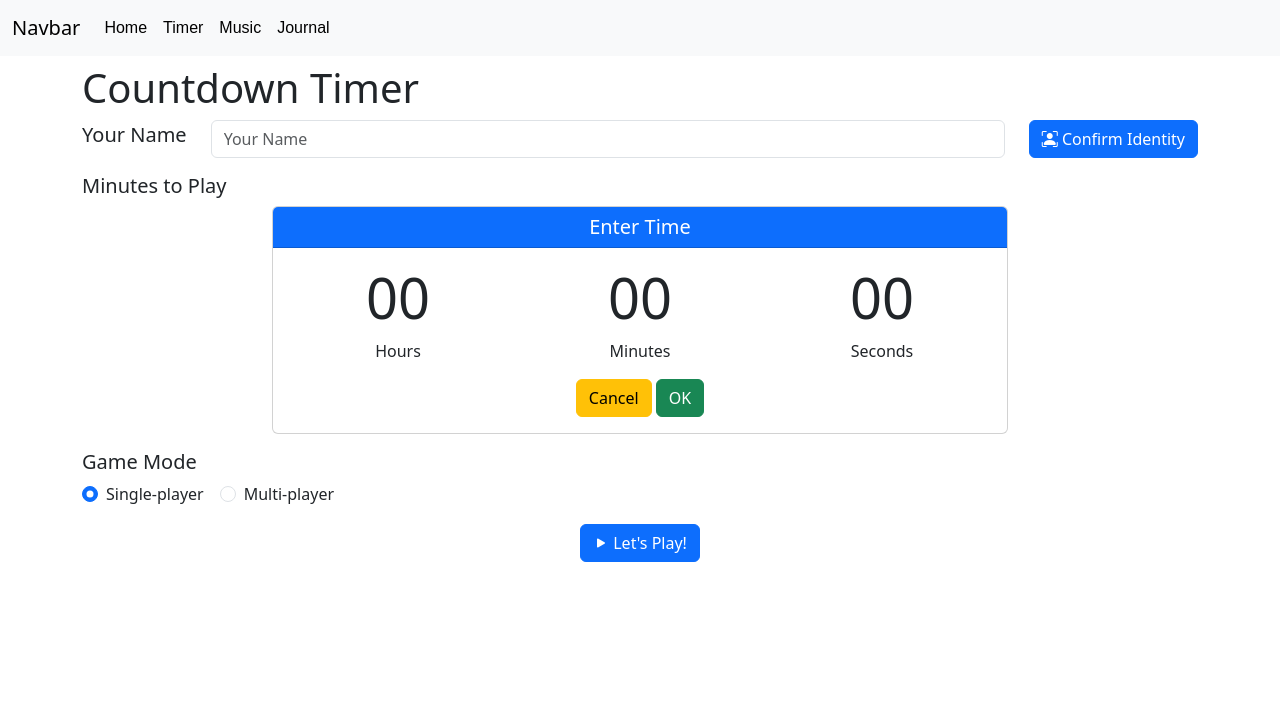
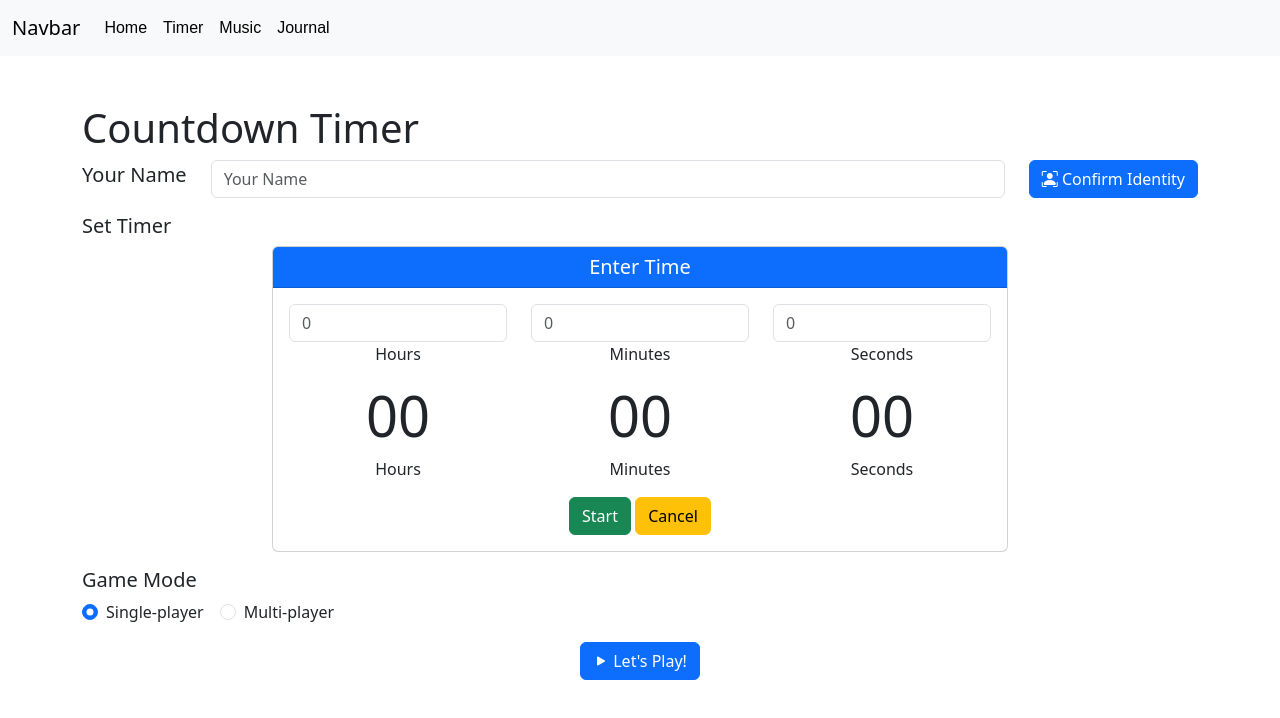
Before and after one commit to laithdarras/Cosmic-Pioneers, a React (Create React App) app in the folder app/: page /timer in a window 1280 px wide. Shown: the top 718 px of the page. Built offline with nearby package versions, Linux system fonts and the light colour scheme.

Commit message:
Functioning timer added

```diff
--- a/app/src/pages/Timer.jsx
+++ b/app/src/pages/Timer.jsx
@@ -1,50 +1,152 @@
+import React, { useState, useEffect } from "react";
+
 export default function Timer() {
+  const [hours, setHours] = useState(0);
+  const [minutes, setMinutes] = useState(0);
+  const [seconds, setSeconds] = useState(0);
+  const [totalSeconds, setTotalSeconds] = useState(0);
+  const [isRunning, setIsRunning] = useState(false);
+
+  useEffect(() => {
+    let timerInterval;
+    if (isRunning && totalSeconds > 0) {
+      timerInterval = setInterval(() => {
+        setTotalSeconds((prevSeconds) => prevSeconds - 1);
+      }, 1000);
+    } else if (totalSeconds === 0 && isRunning) {
+      alert("Time's up!");
+      setIsRunning(false);
+    }
+
+    return () => clearInterval(timerInterval);
+  }, [isRunning, totalSeconds]);
+
+  useEffect(() => {
+    const displayHours = Math.floor(totalSeconds / 3600);
+    const displayMinutes = Math.floor((totalSeconds % 3600) / 60);
+    const displaySeconds = totalSeconds % 60;
+
+    setHours(displayHours);
+    setMinutes(displayMinutes);
+    setSeconds(displaySeconds);
+  }, [totalSeconds]);
+
+  const startTimer = () => {
+    const inputHours =
+      parseInt(document.getElementById("input-hours").value) || 0;
+    const inputMinutes =
+      parseInt(document.getElementById("input-minutes").value) || 0;
+    const inputSeconds =
+      parseInt(document.getElementById("input-seconds").value) || 0;
+
+    const newTotalSeconds =
+      inputHours * 3600 + inputMinutes * 60 + inputSeconds;
+    setTotalSeconds(newTotalSeconds);
+    setIsRunning(true);
+  };
+
+  const cancelTimer = () => {
+    setIsRunning(false);
+    setTotalSeconds(0);
+    setHours(0);
+    setMinutes(0);
+    setSeconds(0);
+  };
+
   return (
-    <div id="main-container" class="container pt-2 pb-2">
+    <div className="container mt-5">
       <h1>Countdown Timer</h1>
 
       <div>
         <div class="form-group row align-items-center">
           <div class="col-sm-auto">
-            <h5><label for="name-input">Your Name</label></h5>
+            <h5>
+              <label for="name-input">Your Name</label>
+            </h5>
           </div>
           <div class="col-sm">
-            <input class="form-control" id="name-input" placeholder="Your Name"></input>
+            <input
+              class="form-control"
+              id="name-input"
+              placeholder="Your Name"
+            ></input>
           </div>
           <div class="col-sm-auto">
-            <button type="submit" class="btn btn-primary"><i class="bi bi-person-bounding-box"></i>&nbsp;Confirm Identity</button>
+            <button type="submit" class="btn btn-primary">
+              <i class="bi bi-person-bounding-box"></i>&nbsp;Confirm Identity
+            </button>
           </div>
         </div>
       </div>
 
-      <div>
-        <div class="col-sm-auto pt-3">
-          <h5><label for="name-input">Minutes to Play</label></h5>
-          <div class="row justify-content-center">
-            <div class="col-md-8">
-              <div class="card">
-                <div class="card-header bg-primary text-white">
-                  <h5 class="mb-0 text-center">Enter Time</h5>
+      <div className="col-sm-auto pt-3">
+        <h5>
+          <label htmlFor="time-input">Set Timer</label>
+        </h5>
+        <div className="row justify-content-center">
+          <div className="col-md-8">
+            <div className="card">
+              <div className="card-header bg-primary text-white">
+                <h5 className="mb-0 text-center">Enter Time</h5>
               </div>
-                <div class="card-body">
-                  <div class="row text-center">
-                    <div class="col-4">
-                      <h3 id="hours" class="display-4">00</h3>
+              <div className="card-body">
+                <div className="row text-center">
+                  <div className="col-4">
+                    <input
+                      type="number"
+                      id="input-hours"
+                      className="form-control"
+                      placeholder="0"
+                    />
                     <p>Hours</p>
                   </div>
-                    <div class="col-4">
-                      <h3 id="minutes" class="display-4">00</h3>
+                  <div className="col-4">
+                    <input
+                      type="number"
+                      id="input-minutes"
+                      className="form-control"
+                      placeholder="0"
+                    />
                     <p>Minutes</p>
                   </div>
-                    <div class="col-4">
-                      <h3 id="seconds" class="display-4">00</h3>
+                  <div className="col-4">
+                    <input
+                      type="number"
+                      id="input-seconds"
+                      className="form-control"
+                      placeholder="0"
+                    />
                     <p>Seconds</p>
                   </div>
                 </div>
-                  <div class="col text-center">
-                    <div class="btn btn-warning">Cancel</div>&nbsp;
-                    <div class="btn btn-success">OK</div>
+                <div className="row text-center">
+                  <div className="col-4">
+                    <h3 id="display-hours" className="display-4">
+                      {String(hours).padStart(2, "0")}
+                    </h3>
+                    <p>Hours</p>
                   </div>
+                  <div className="col-4">
+                    <h3 id="display-minutes" className="display-4">
+                      {String(minutes).padStart(2, "0")}
+                    </h3>
+                    <p>Minutes</p>
+                  </div>
+                  <div className="col-4">
+                    <h3 id="display-seconds" className="display-4">
+                      {String(seconds).padStart(2, "0")}
+                    </h3>
+                    <p>Seconds</p>
+                  </div>
+                </div>
+                <div className="col text-center">
+                  <button onClick={startTimer} className="btn btn-success">
+                    Start
+                  </button>
+                  &nbsp;
+                  <button onClick={cancelTimer} className="btn btn-warning">
+                    Cancel
+                  </button>
                 </div>
               </div>
             </div>
@@ -54,23 +156,44 @@ export default function Timer() {
 
       <div>
         <div class="col-sm-auto pt-3">
-          <h5><label for="name-input">Game Mode</label></h5>
+          <h5>
+            <label for="name-input">Game Mode</label>
+          </h5>
         </div>
         <div class="form-check form-check-inline">
-          <input class="form-check-input" type="radio" name="inlineRadioOptions" id="inlineRadio1" value="option1" checked></input>
-          <label class="form-check-label" for="inlineRadio1">Single-player</label>
+          <input
+            class="form-check-input"
+            type="radio"
+            name="inlineRadioOptions"
+            id="inlineRadio1"
+            value="option1"
+            checked
+          ></input>
+          <label class="form-check-label" for="inlineRadio1">
+            Single-player
+          </label>
         </div>
         <div class="form-check form-check-inline">
-          <input class="form-check-input" type="radio" name="inlineRadioOptions" id="inlineRadio2" value="option2"></input>
-          <label class="form-check-label" for="inlineRadio2">Multi-player</label>
+          <input
+            class="form-check-input"
+            type="radio"
+            name="inlineRadioOptions"
+            id="inlineRadio2"
+            value="option2"
+          ></input>
+          <label class="form-check-label" for="inlineRadio2">
+            Multi-player
+          </label>
         </div>
       </div>
 
       <div class="col-sm d-flex justify-content-center">
         <div class="col-sm-auto pt-3 pb-3">
-          <div class="btn btn-primary"><i class="bi bi-play-fill"></i>&nbsp;Let's Play!</div>
+          <div class="btn btn-primary">
+            <i class="bi bi-play-fill"></i>&nbsp;Let's Play!
           </div>
         </div>
       </div>
-  )
+    </div>
+  );
 }
```
Lines whose indentation alone changed are shown as unchanged.
